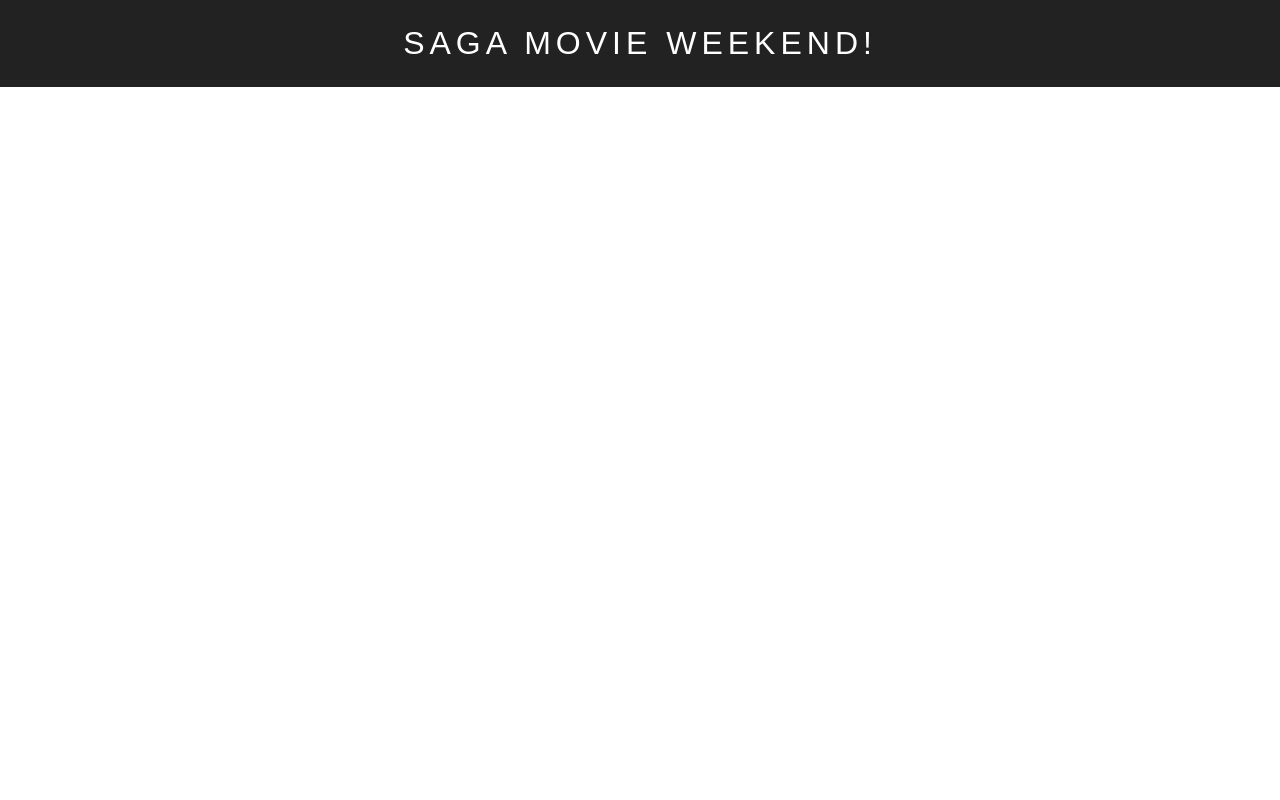
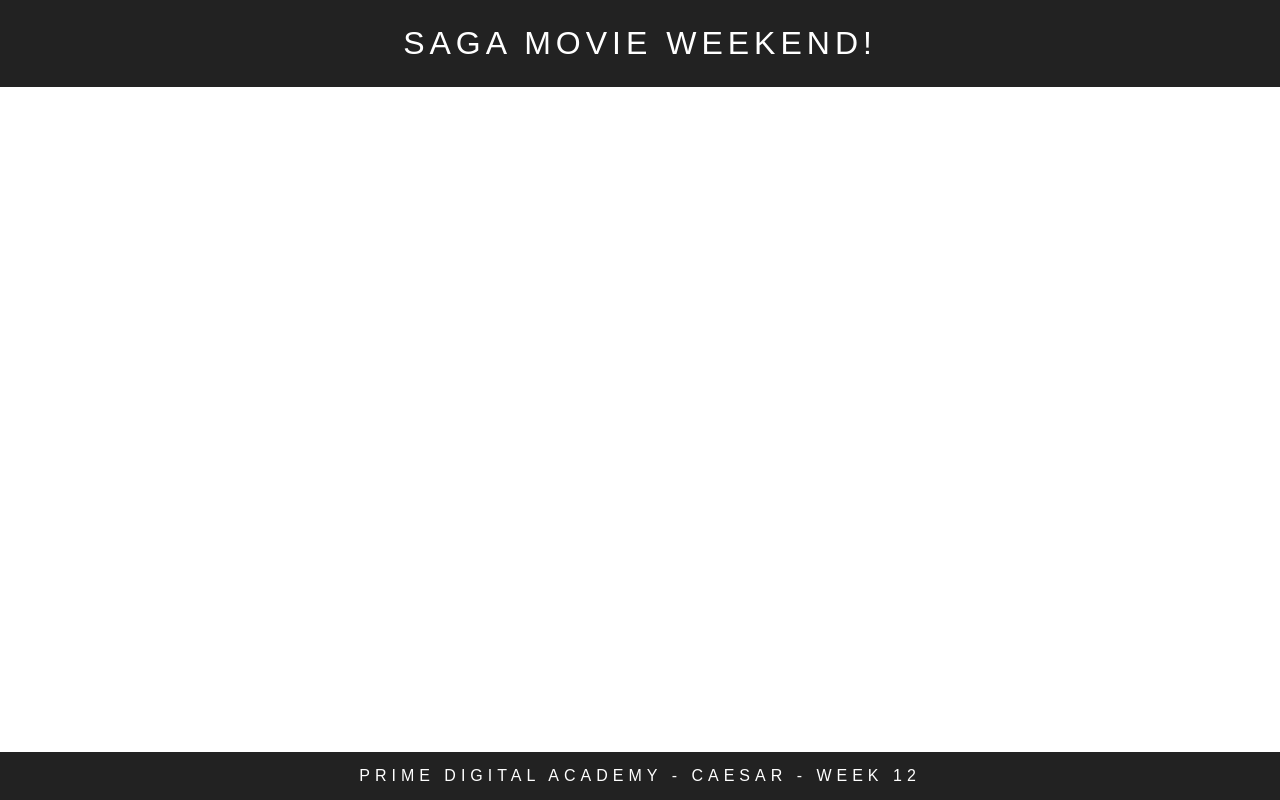
Before and after one commit to kylethenderson/movie-poster-app, a React (Create React App) app: page / in a window 1280 px wide. Built offline with nearby package versions, Linux system fonts and the light colour scheme.

Commit message:
add footer

```diff
--- a/src/components/App/App.js
+++ b/src/components/App/App.js
@@ -3,6 +3,8 @@ import './App.css';
 
 // Components
 import Header from '../Header/Header'
+
+import Footer from '../Footer/Footer'
 
 class App extends Component {
   // Renders the entire app on the DOM
@@ -10,6 +12,8 @@ class App extends Component {
     return (
       <div className="App">
         <Header />
+
+        <Footer />
       </div>
     );
   }
--- /dev/null
+++ b/src/components/Footer/Footer.css
@@ -0,0 +1,16 @@
+footer {
+    background-color: rgba(34, 34, 34, 1);
+    text-align: center;
+    position: absolute;
+    bottom: 0;
+    width: 100%;
+}
+
+footer h4 {
+    color: white;
+    text-transform: uppercase;
+    margin: 0;
+    padding: 15px;
+    font-weight: 300;
+    letter-spacing: 5px;
+}
--- /dev/null
+++ b/src/components/Footer/Footer.js
@@ -0,0 +1,12 @@
+import React from 'react'
+import './Footer.css'
+
+const Footer = () => {
+    return (
+        <footer>
+            <h4>Prime Digital Academy - Caesar - Week 12</h4>
+        </footer>
+    )
+}
+
+export default Footer
--- a/src/index.css
+++ b/src/index.css
@@ -2,4 +2,6 @@ body {
   margin: 0;
   padding: 0;
   font-family: sans-serif;
+  min-height: 100vh;
+  position: relative;
 }
```
